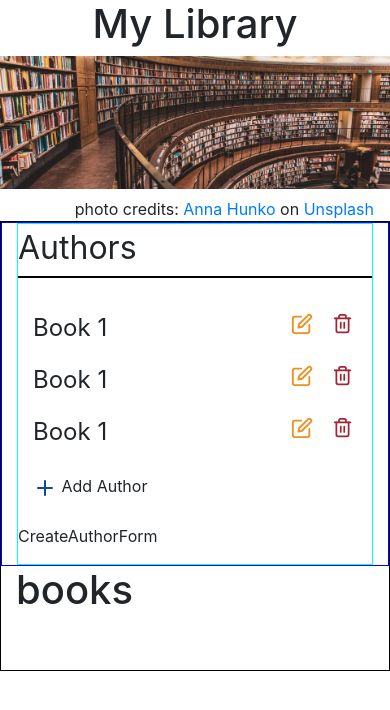
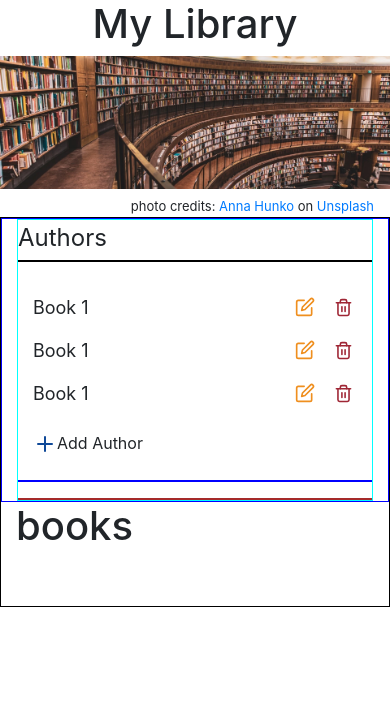
Before and after one commit to 1997Buhuti/LibraryApp2, a React (Create React App) app: page / in a window 390 px wide. Shown: the top 710 px of the page. Built offline with nearby package versions, Linux system fonts and the light colour scheme.

Commit message:
(UI Only) Add Author Form with validations and mobile responsiveness

```diff
--- a/src/Components/Authors/Author.tsx
+++ b/src/Components/Authors/Author.tsx
@@ -3,6 +3,10 @@ import {Col, Row} from "react-bootstrap";
 import {Trash2, Edit} from 'react-feather';
 
 const Author: React.FC = () => {
+
+    const handleButton=()=>{
+        console.log('clicked')
+    }
     return (
         <Col xs={12} className=" author-info pt-2 pb-2">
             <Row>
@@ -11,10 +15,10 @@ const Author: React.FC = () => {
                 </Col>
                 <Row className=" icons mx-0">
                     <Col className="pr-1" >
-                        <Edit className="edit-button" />
+                        <Edit className="edit-button" onClick={()=> handleButton()}/>
                     </Col>
                     <Col>
-                        <Trash2 className=" delete-button pr-1"/>
+                        <Trash2 className=" delete-button pr-1" onClick={()=> handleButton()}/>
                     </Col>
                 </Row>
 
--- /dev/null
+++ b/src/Components/Authors/AuthorForm.tsx
@@ -0,0 +1,59 @@
+import React, {ChangeEvent, FC, useState} from "react";
+import {Button, Col, Form, Row} from "react-bootstrap";
+import {XCircle} from "react-feather";
+
+type AuthorFormProps={
+    setAuthorFormVisible:(params:boolean)=>void;
+}
+const AuthorForm: FC<AuthorFormProps> = (props) => {
+    const [validated, setValidated] = useState(false);
+    //const [isFormClosed, setIsFormClosed] = useState<Boolean>(false)
+    const handleSubmit = (e: ChangeEvent<HTMLFormElement>) => {
+        if (e.target.value === "") {
+            e.preventDefault();
+            e.stopPropagation();
+        }
+        e.preventDefault();
+        setValidated(true);
+    };
+    const handleCloseForm=()=>{
+        props.setAuthorFormVisible(false);
+    }
+    return (
+        <Col xs={12}>
+            <Row style={{border: '1px solid red'}}>
+                <Col xs={10} className="author-form-title px-0 mt-3 pb-1" style={{border: '1px solid black'}}>
+                    <u>Create Author</u>
+                </Col>
+                <Col xs={2} className="close-button px-0 mt-3 pt-2 pb-1 text-right">
+                    <XCircle onClick={()=>handleCloseForm()} style={{cursor:"pointer"}}/>
+                </Col>
+            </Row>
+
+            <Row>
+                <Col className="px-0" xs={12} style={{border: '1px solid magenta'}}>
+                    <Form className="author-form" noValidate validated={validated} onSubmit={handleSubmit}
+                          style={{border: '1px solid magenta'}}>
+                        <Form.Row style={{border: '1px solid yellow'}}>
+                            <Form.Group as={Col} controlId="validationCustom01">
+                                <Form.Label className="author-input-label">Author name</Form.Label>
+                                <Form.Control
+                                    required
+                                    type="text"
+                                    className="author-input"
+                                />
+                                <Form.Control.Feedback>Looks good!</Form.Control.Feedback>
+                                <Form.Control.Feedback type="invalid">Please Fill Empty Field!</Form.Control.Feedback>
+                            </Form.Group>
+                        </Form.Row>
+                        <Form.Row className="float-right pt-4 ">
+                            <Button className="submit-author-btn pl-4 pr-4 pt-0 pb-0 " type="submit">Create</Button>
+                        </Form.Row>
+                    </Form>
+                </Col>
+            </Row>
+        </Col>
+    );
+}
+
+export default AuthorForm;
--- a/src/Components/Authors/Authors.tsx
+++ b/src/Components/Authors/Authors.tsx
@@ -1,9 +1,18 @@
-import React, {FC} from "react";
+import React, {FC, useState} from "react";
 import {Col, Container, Row} from "react-bootstrap";
 import AuthorList from "./AuthorList";
 import {Plus} from "react-feather";
+import AuthorForm from "./AuthorForm";
+
 
 const Authors: FC = () => {
+    const[AuthorFormVisible, setAuthorFormVisible]=useState<Boolean>(false);
+
+    const handleAddAuthor=()=>{
+         setAuthorFormVisible(true);
+         console.log('clicked')
+    }
+
     return (
         <Container className="px-md-6 px-sm-5 px-xs-5" style={{border: '1px solid aqua '}}>
             <Row>
@@ -18,12 +27,15 @@ const Authors: FC = () => {
             </Row>
             <Row className="mt-3 mb-4">
                 <Col xs={12} className="add-author">
-                    <Plus className="plus-btn"/> Add Author
+                    <Plus onClick={()=>handleAddAuthor()} className="plus-btn"/>
+                    <span onClick={()=>handleAddAuthor()}>Add Author</span>
                 </Col>
             </Row>
             <Row>
-                <p>CreateAuthorForm</p>
-                <Col className="mt-3"/>
+                <Col className="author-form-container" xl={9} xs={12} style={{border:'1px solid blue'}}>
+                    {AuthorFormVisible && <AuthorForm setAuthorFormVisible={setAuthorFormVisible}/>}
+                </Col>
+                <Col className="mt-3" xl={3} style={{border:'1px solid brown'}}/>
             </Row>
         </Container>
     );
--- a/src/Resources/Styles/Library.scss
+++ b/src/Resources/Styles/Library.scss
@@ -13,3 +13,8 @@
     }
   }
 }
+@media screen and (max-width: 576px) {
+  .photo-credits{
+    font-size: small;
+  }
+}
--- a/src/Resources/Styles/Partials/_authors.scss
+++ b/src/Resources/Styles/Partials/_authors.scss
@@ -29,9 +29,65 @@
   }
 }
 
+.author-form-container{
+  .author-form-title{
+    border-bottom: 5px solid $form_title_color;
+    font-size: x-large;
+    color: $form_title_color;
+  }
+  .submit-author-btn{
+    background-color: $form_btn_color;
+  }
+}
+
 .add-author{
   cursor: pointer;
   .plus-btn{
     color: $plus_icon_color;
+    cursor: pointer;
   }
 }
+
+//Media Queries
+
+@media screen and (max-width: 768px) {
+  .authors-title {
+    font-size: x-large;
+    border-bottom: 2px solid black;
+  }
+  .author-list-container{
+    .author-info{
+      .author-info-text{
+        font-size: large;
+      }
+      .icons{
+        .edit-button{
+          color: $edit_btn_color;
+          width: 20px;
+          height: 20px;
+        }
+        .delete-button{
+          color: $delete_btn_color;
+          width: 23px;
+          height: 23px;
+        }
+      }
+    }
+  }
+
+  .author-form-container{
+    .author-form-title{
+      border-bottom: 5px solid $form_title_color;
+      font-size: x-large;
+      color: $form_title_color;
+    }
+  }
+  .author-form{
+    .author-input-label{
+      font-size: medium;
+    }
+    .author-input{
+      font-size: medium;
+    }
+  }
+}
```
